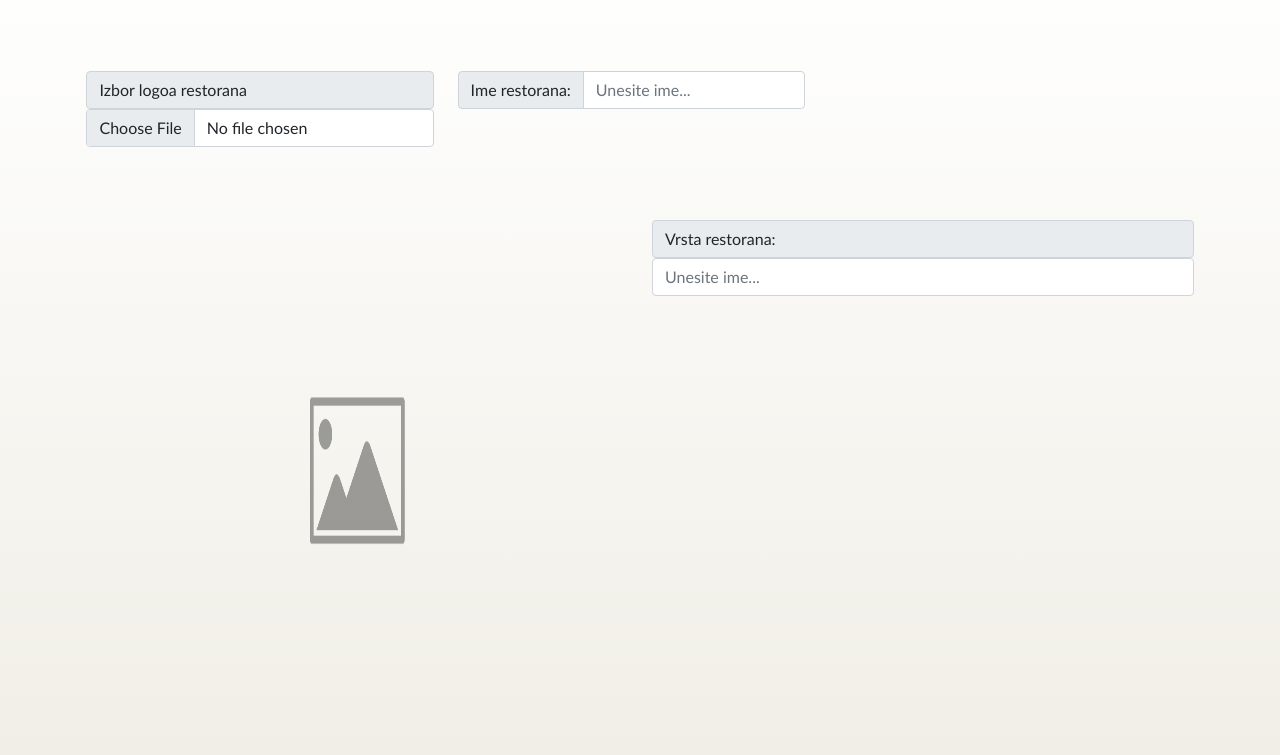
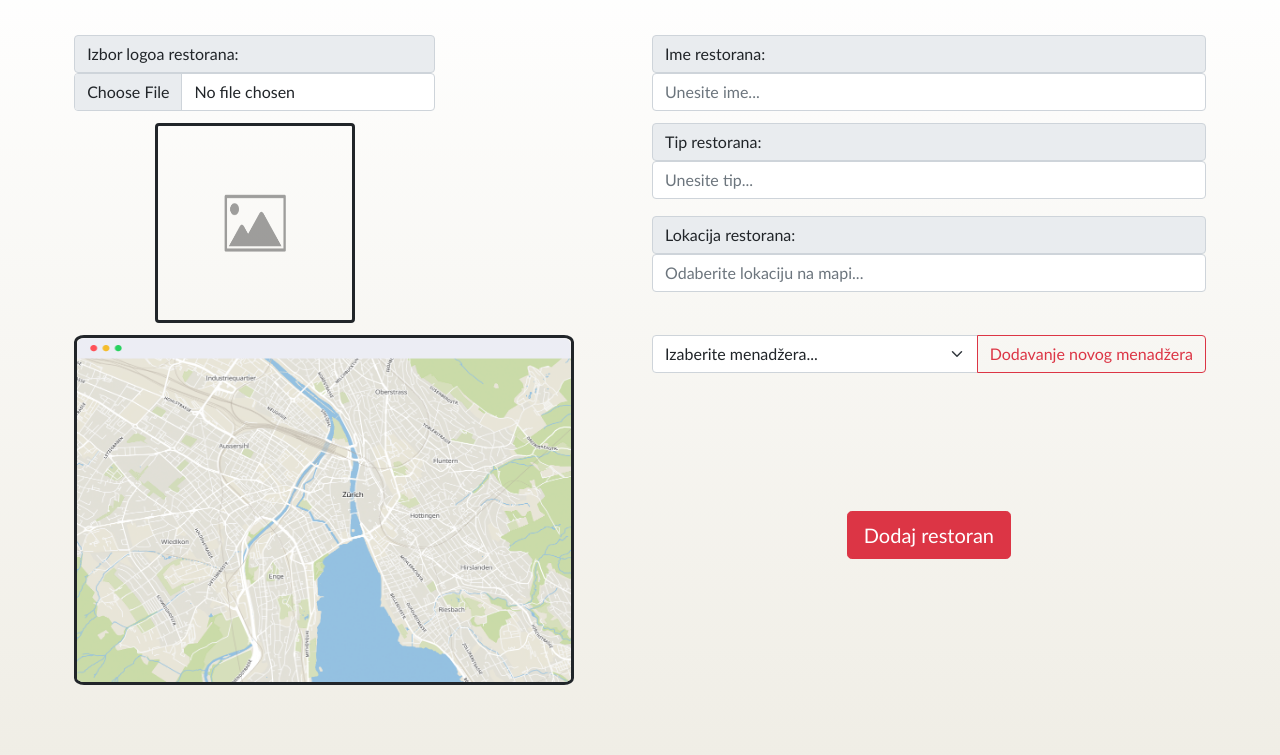
Before and after one commit to milosmarkovic1701/WebProjekat, a plain HTML site: page VueWebShop/WebContent/index.html in a window 1280 px wide. Both pictures are taken after a click on the tab "Dodaj restoran". Shown: the part 45-800 px from the top of the page. Drawn offline with nearby package versions, Linux system fonts and the light colour scheme.

Commit message:
Izgled dodavanja novog restorana

```diff
--- a/VueWebShop/WebContent/css/toast.css
+++ b/VueWebShop/WebContent/css/toast.css
@@ -58,7 +58,25 @@ header
   {
     font-variant-caps: all-petite-caps;
   }
+ /*
+  .my-row
+  {
+    border-style: solid;
+    border-color: green;
+  }
 
+  .my-col
+  {
+    border-style: solid;
+    border-color: green;
+  }
+
+  .my-container
+  {
+    border-style: solid;
+    border-color: green;
+  }
+*/
   img{
     border-radius: 2%;
     border-top-left-radius: 2%;
@@ -87,7 +105,7 @@ header
   }
 
   .row{
-    margin: 3%;
+    margin: 1%;
   }
   .left{
     display : flex;
--- a/VueWebShop/WebContent/index.html
+++ b/VueWebShop/WebContent/index.html
@@ -204,33 +204,51 @@
       </div>
     </div>
     <div class="tab-pane fade" id="addrestaurant" role="tabpanel" aria-labelledby="addrestaurant-tab">
-      <div class="input-group mb-3" >
-        <div class="row">
-          <div class="col">
-            <label class="input-group-text" for="inputGroupFile01">Izbor logoa restorana</label>
-            <input type="file" class="form-control" id="inputGroupFile01">
+      <div class="container-fluid my-container">
+        <div class="row my-row  justify-content-around">
+          <div class="col-sm-4 my-col">
+              <label class="input-group-text" for="inputGroupFile01">Izbor logoa restorana:</label>
+              <input type="file" class="form-control" id="inputGroupFile01">
           </div>
-          <div class="col">
+          <div class="col-sm-2 my-col"></div>
+          <div class="col-sm-6 my-col">
+              <span class="input-group-text" id="basic-addon1">Ime restorana:</span>
+              <input type="text" class="form-control" placeholder="Unesite ime..." aria-label="type" aria-describedby="basic-addon1">
+            </div>
+          </div>
+        <div class="row my-row justify-content-around">
+          <div class="col-sm-4 my-col">
+            <img src="icons/placeholder-image.png" width="200" height="200" style="border-style: solid;">
+          </div>
+          <div class="col-sm-2 my-col"></div>
+          <div class="col-sm-6 my-col" style="height: 100px;">
+            <span class="input-group-text" id="basic-addon1">Tip restorana:</span>
+            <input type="text" class="form-control" placeholder="Unesite tip..." aria-label="type" aria-describedby="basic-addon1">
+            <span class="input-group-text" id="basic-addon1" style="margin-top: 3%;">Lokacija restorana:</span>
+            <input type="text" class="form-control" placeholder="Odaberite lokaciju na mapi..." aria-label="location" aria-describedby="basic-addon1">
+          </div>
+        </div>
+        <div class="row my-row  justify-content-around">
+          <div class="col-sm-4 my-col">
+            <img src="icons/map.png" width="500" height="350" style="border-style: solid;">
+          </div>
+          <div class="col-sm-2 my-col"></div>
+          <div class="col-sm-6 my-col">
             <div class="input-group">
-              <div class="input-group mb-3">
-                <span class="input-group-text" id="basic-addon1">Ime restorana:</span>
-                <input type="text" class="form-control" placeholder="Unesite ime..." aria-label="Username" aria-describedby="basic-addon1">
-              </div>
+              <select class="form-select" id="inputGroupSelect04" aria-label="Example select with button addon">
+                <option selected>Izaberite menadžera...</option>
+                <option value="1">Misa Markovic</option>
+                <option value="2">Nikola Mijatovic</option>
+              </select>
+              <button class="btn btn-outline-danger" type="button">Dodavanje novog menadžera</button>
             </div>
+              <button type="button" style="margin-top: 25%;" class="btn btn-danger btn-lg">Dodaj restoran</button>
           </div>
         </div>
       </div>
-        <div class="row">
-          <div class="col">
-            <img src="icons/placeholder-image.png" width="300" height="500">
-          </div>
-          <div class="col">
-            <span class="input-group-text" id="basic-addon1">Vrsta restorana:</span>
-            <input type="text" class="form-control" placeholder="Unesite ime..." aria-label="Username" aria-describedby="basic-addon1">
-          </div>
-        </div>
+      </div>
     </div>
-    </div>
+
     <div class="tab-pane fade" id="addemployee" role="tabpanel" aria-labelledby="addemployee-tab">
       <ul class="list-group list-group-horizontal">
         <li class="list-group-item">An item</li>
```
Also changed, not shown: VueWebShop/WebContent/WEB-INF/map.html (added, +32 -0 lines), VueWebShop/WebContent/icons/map.png (added).
